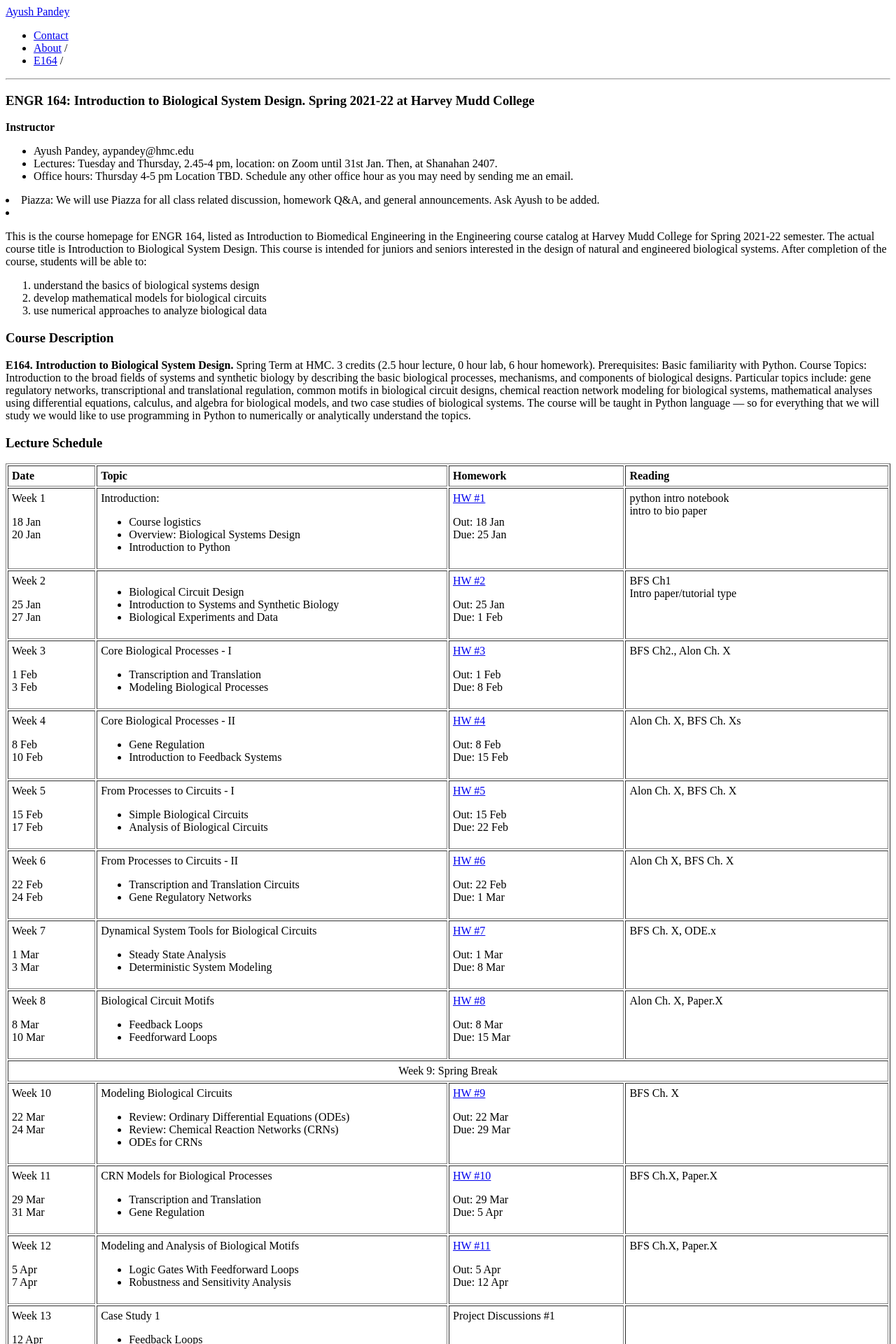
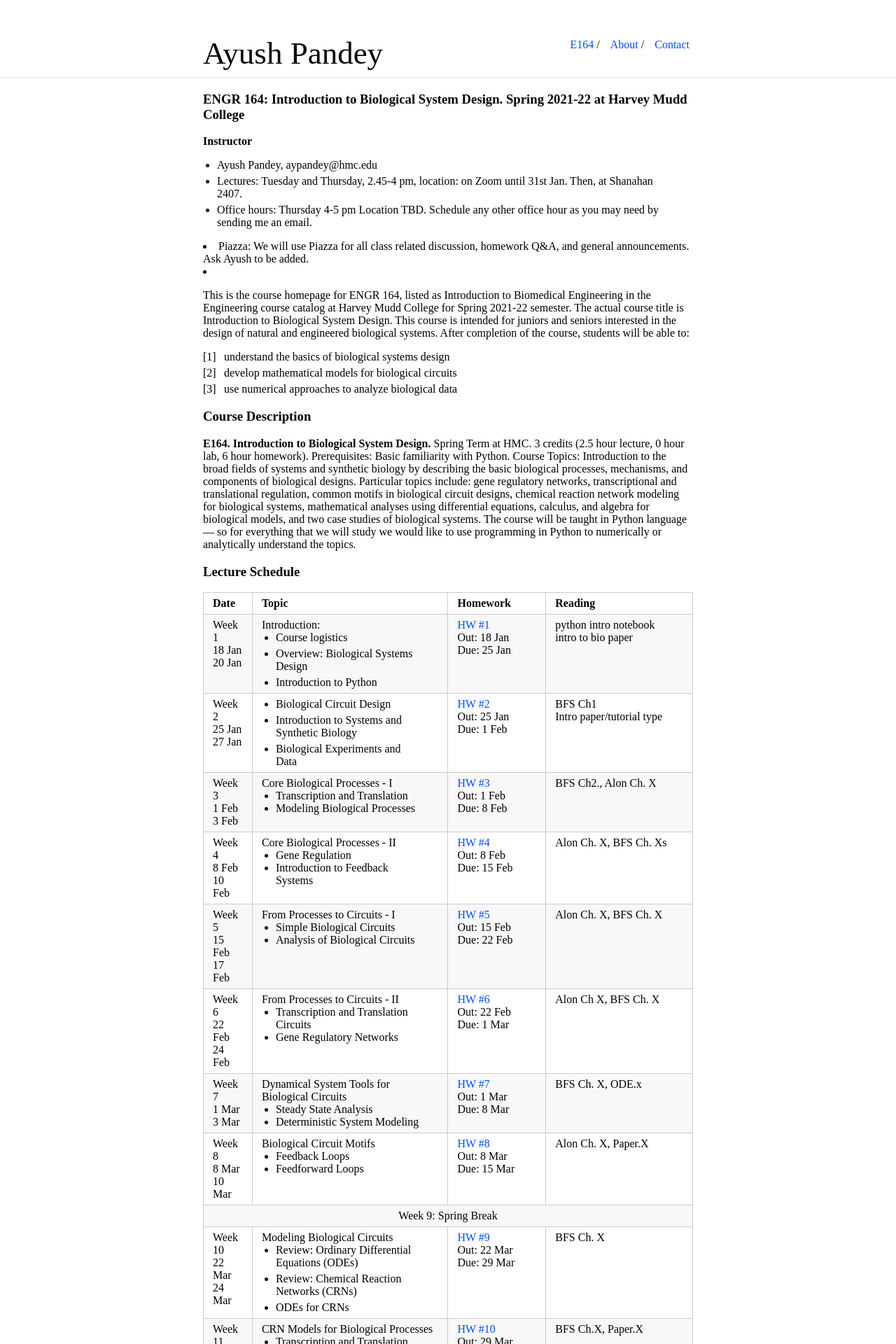
Before and after one commit to BioSysDesign/E164, a Jekyll site: the page HMC_E164.html, which Jekyll copies as it is, in a window 1280 px wide. Shown: the top 1920 px of the page at 70% size. Built offline with Jekyll 4.4.1, drawn with Linux system fonts in a browser that asks for light colours; nearby versions of some CDN libraries.

Commit message:
css path fix

```diff
--- a/HMC_E164.html
+++ b/HMC_E164.html
@@ -10,7 +10,7 @@
     <meta name="description" content="">
     <link href='https://fonts.googleapis.com/css?family=Inconsolata:400,700' rel='stylesheet' type='text/css'>
     <!-- <link rel="alternate" type="application/rss+xml" title="Ayush Pandey RSS" href="/feed.xml" /> -->
-    <link rel="stylesheet" href="/~/css/main.css">
+    <link rel="stylesheet" href="css/main.css">
     <script src="//ajax.googleapis.com/ajax/libs/jquery/1.9.0/jquery.min.js"></script>
     <script>
         $(document).ready(function() {
@@ -42,7 +42,7 @@
     <!-- Facebook Open Graph -->
     <meta name="og:description" content="">
     <meta name="og:title" content="Ayush Pandey">
-    <meta name="og:url" content="~/teaching.html">
+    <meta name="og:url" content="HMC_E164.html">
     <meta name="og:type" content="article">
 
 
@@ -50,13 +50,13 @@
     <meta name="twitter:card" content="summary">
     <meta name="twitter:title" content="Ayush Pandey">
     <meta name="twitter:description" content="">
-    <meta name="twitter:url" content="~/teaching.html">
+    <meta name="twitter:url" content="HMC_E164.html">
     <meta name="twitter:image" content="">
 </head>
 <body>
     <div class="wrapper">
         <div class="navbar container">
-            <a id="author-name" class="alignable pull-left" href="/~/">Ayush Pandey</a>
+            <a id="author-name" class="alignable pull-left" href="index.html">Ayush Pandey</a>
             <ul class="alignable pull-right navbar-ul">
 
 
--- a/contact.html
+++ b/contact.html
@@ -14,13 +14,13 @@
     <meta name="description" content="">
     <link href='https://fonts.googleapis.com/css?family=Inconsolata:400,700' rel='stylesheet' type='text/css'>
     <link rel="alternate" type="application/rss+xml" title="Ayush Pandey RSS" href="/feed.xml" />
-    <link rel="stylesheet" href="~/css/main.css">
+    <link rel="stylesheet" href="css/main.css">
 
 
     <!-- Facebook Open Graph -->
     <meta name="og:description" content="">
     <meta name="og:title" content="Ayush Pandey">
-    <meta name="og:url" content="~/contact.html">
+    <meta name="og:url" content="contact.html">
     <meta name="og:type" content="article">
 
 
--- a/index.html
+++ b/index.html
@@ -40,13 +40,13 @@
     <meta name="description" content="">
     <link href='https://fonts.googleapis.com/css?family=Inconsolata:400,700' rel='stylesheet' type='text/css'>
     <link rel="alternate" type="application/rss+xml" title="Ayush Pandey RSS" href="/feed.xml" />
-    <link rel="stylesheet" href="~/css/main.css">
+    <link rel="stylesheet" href="css/main.css">
 
 
     <!-- Facebook Open Graph -->
     <meta name="og:description" content="">
     <meta name="og:title" content="Ayush Pandey">
-    <meta name="og:url" content="~/index.html">
+    <meta name="og:url" content="index.html">
     <meta name="og:type" content="article">
 
 
```
Also changed, not shown: other parts of contact.html (+1 -1 lines).
